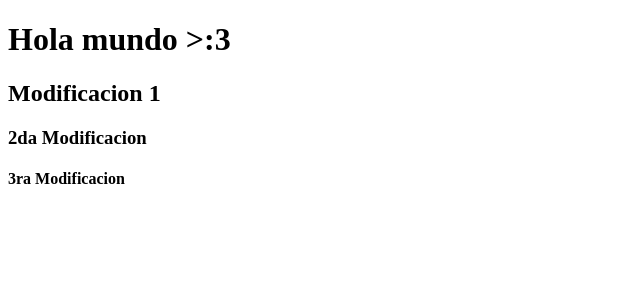
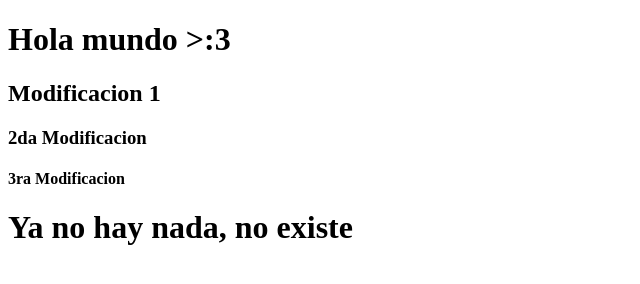
Before and after one commit to LucianoFlores1/prueba1_git, a plain HTML site: page index.html in a window 1280 px wide. Shown: the whole page, without its empty margins (0-640 px from the left). Drawn offline with Linux system fonts and the light colour scheme.

Commit message:
Merge realizado entre developer1 y developer

```diff
--- a/index.html
+++ b/index.html
@@ -12,6 +12,7 @@
     <h2>Modificacion 1</h2>
     <h3>2da Modificacion</h3>
     <h4>3ra Modificacion</h4>
+    <h1>Ya no hay nada, no existe</h1>
 </body>
 
 </html>
```
